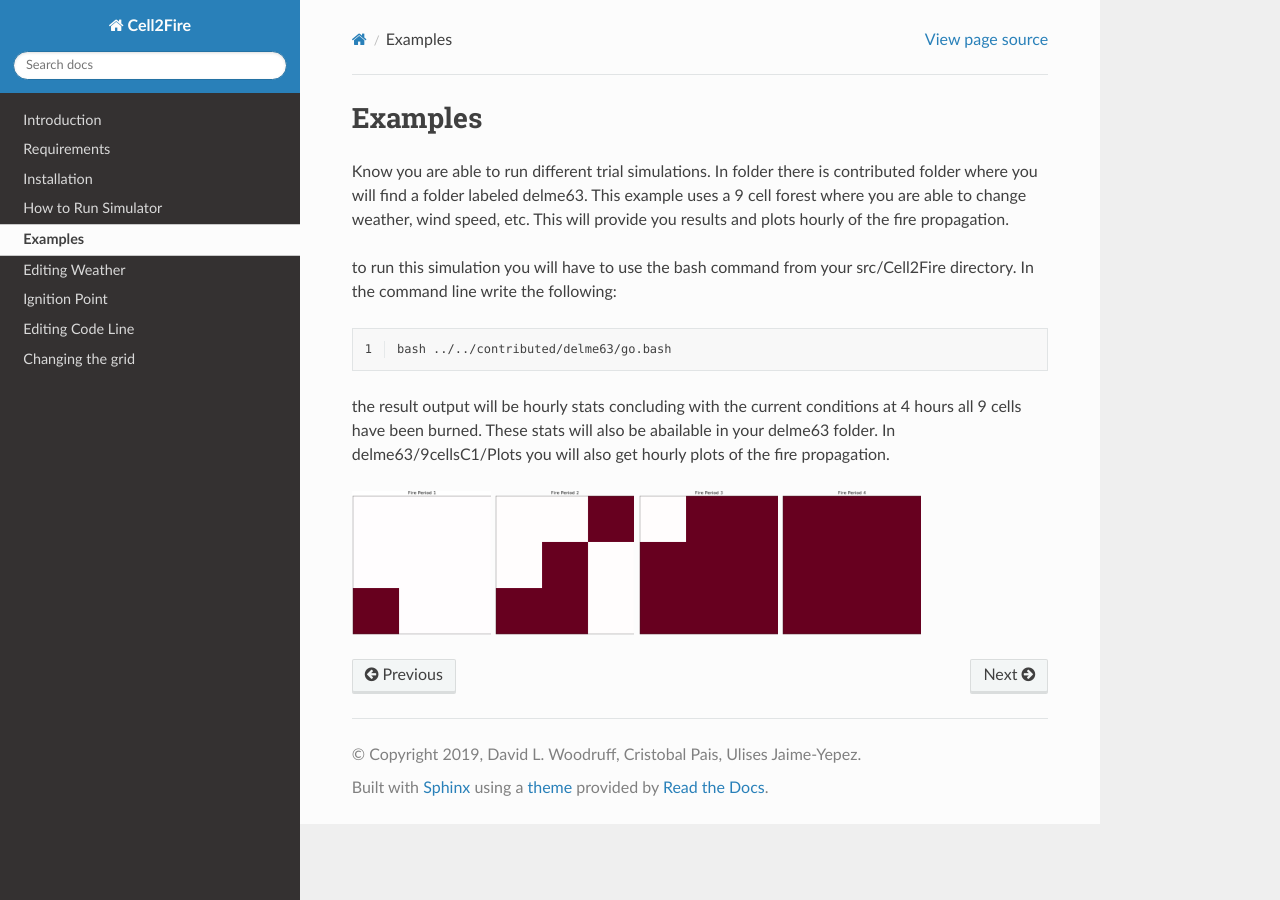
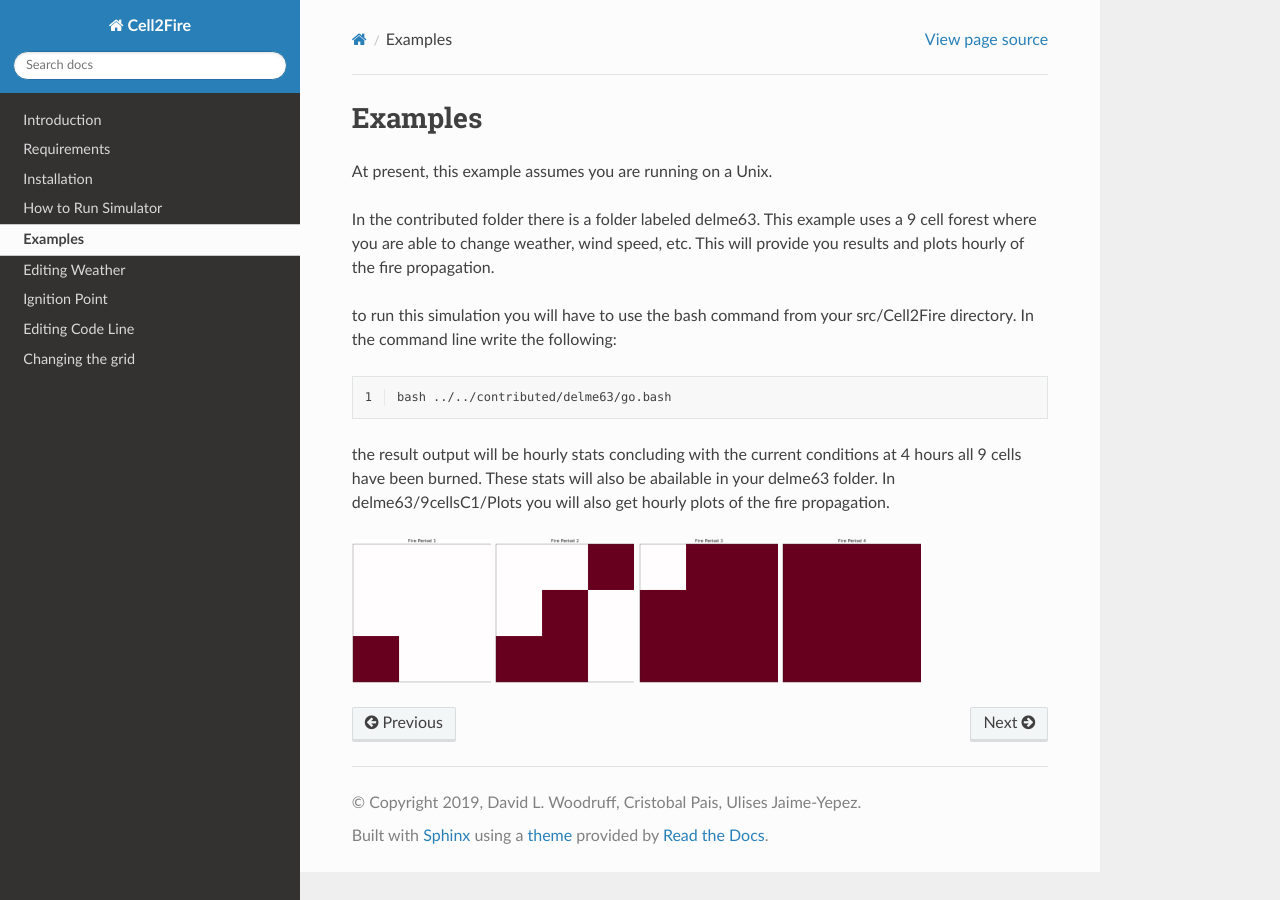
Before and after one commit to cell2fire/Cell2Fire, a Sphinx documentation site: the page built from docsrc/source/rstfiles/examples.rst, in a window 1280 px wide. Built offline with Sphinx 7.4.7 and the Read the Docs theme 2.0.0, drawn with Linux system fonts in a browser that asks for light colours.

Commit message:
minor edits

```diff
--- a/docsrc/source/rstfiles/examples.rst
+++ b/docsrc/source/rstfiles/examples.rst
@@ -2,7 +2,9 @@
 Examples
 ========
 
-Know you are able to run different trial simulations. In folder there is contributed folder where you will find a folder labeled delme63.
+At present, this example assumes you are running on a Unix.
+
+In the contributed folder there is a folder labeled delme63.
 This example uses a 9 cell forest where you are able to change weather, wind speed, etc.  This will provide you results and plots hourly of the fire propagation.
 
 
```
